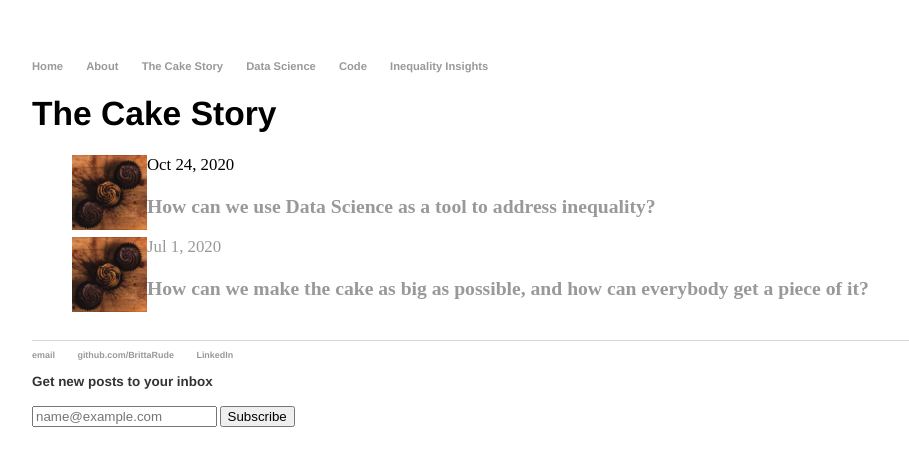
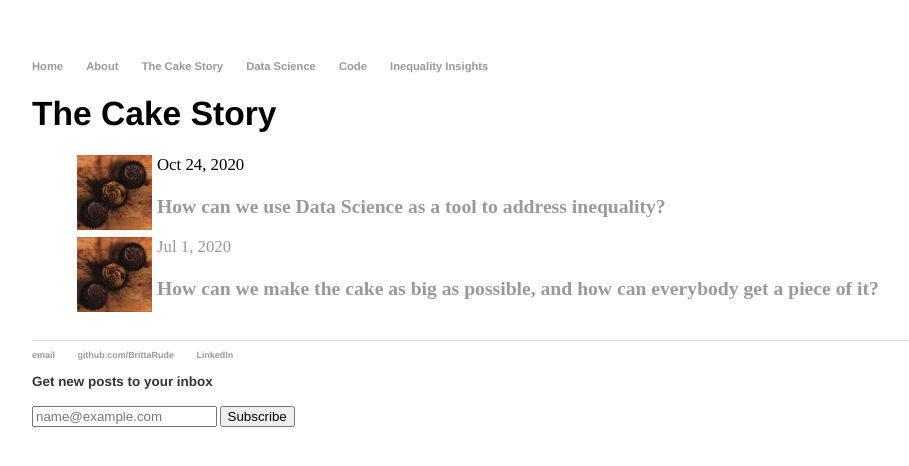
Before and after one commit to BrittaRude/BrittaRude.github.io, a Jekyll site: the page built from thecakestory/index.html, in a window 1280 px wide. Shown: the top 466 px of the page, without its empty margins (160-1069 px from the left). Built offline with Jekyll 4.4.1, drawn with Linux system fonts in a browser that asks for light colours.

Commit message:
Update index.html

```diff
--- a/thecakestory/index.html
+++ b/thecakestory/index.html
@@ -7,7 +7,7 @@
 
 	  {% for post in site.categories.inputs_cakestory %}
 	  <li>
-		<img src="{{post.image}}" alt="" class="blog-roll-image">
+		<img src="{{post.image}}" alt="" class="blog-roll-image" hspace="5">
 		{%- assign date_format = site.minima.date_format | default: "%b %-d, %Y" -%}
 		<span class="post-meta">{{ post.date | date: date_format }} </span>
 		<h3>
```
